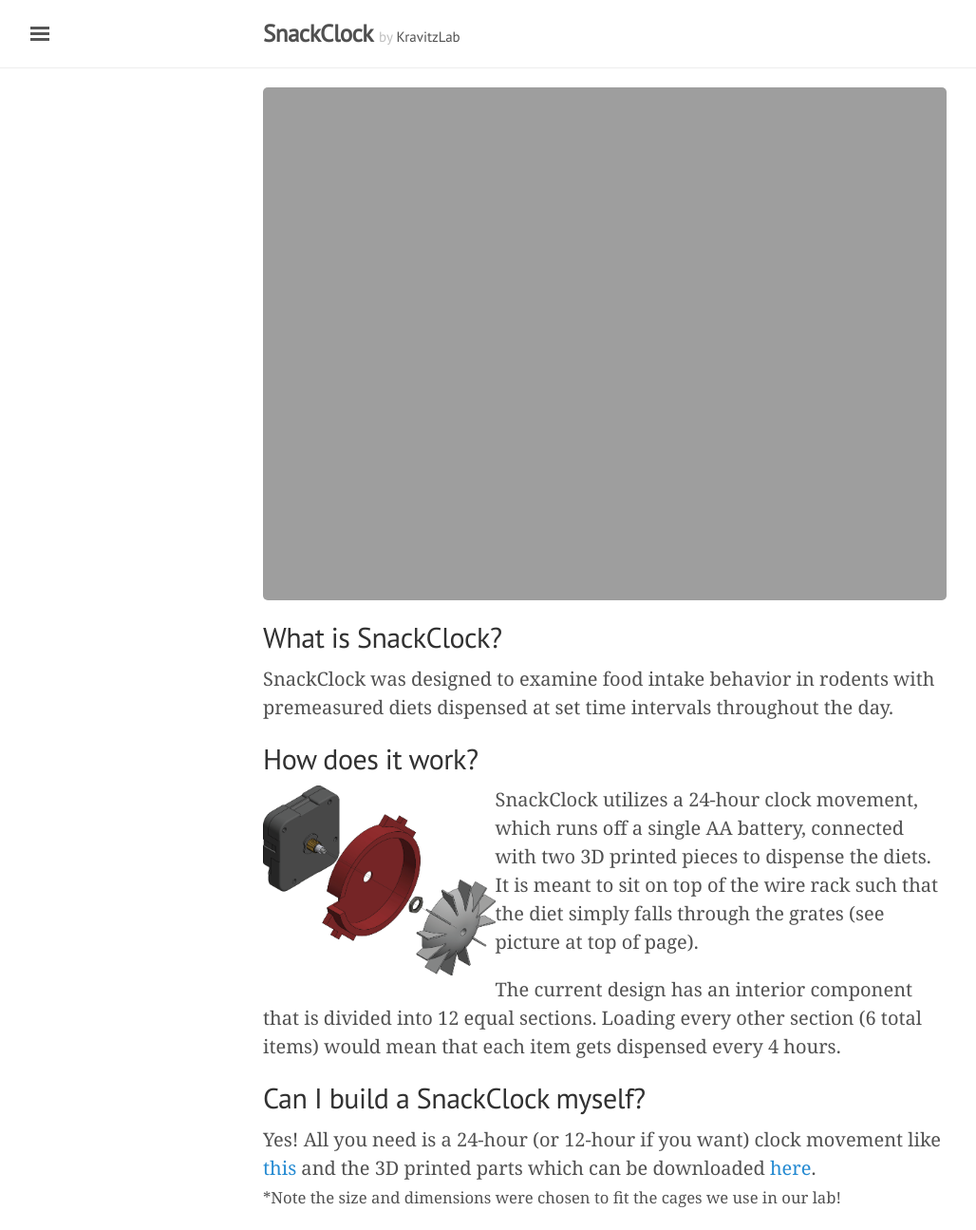
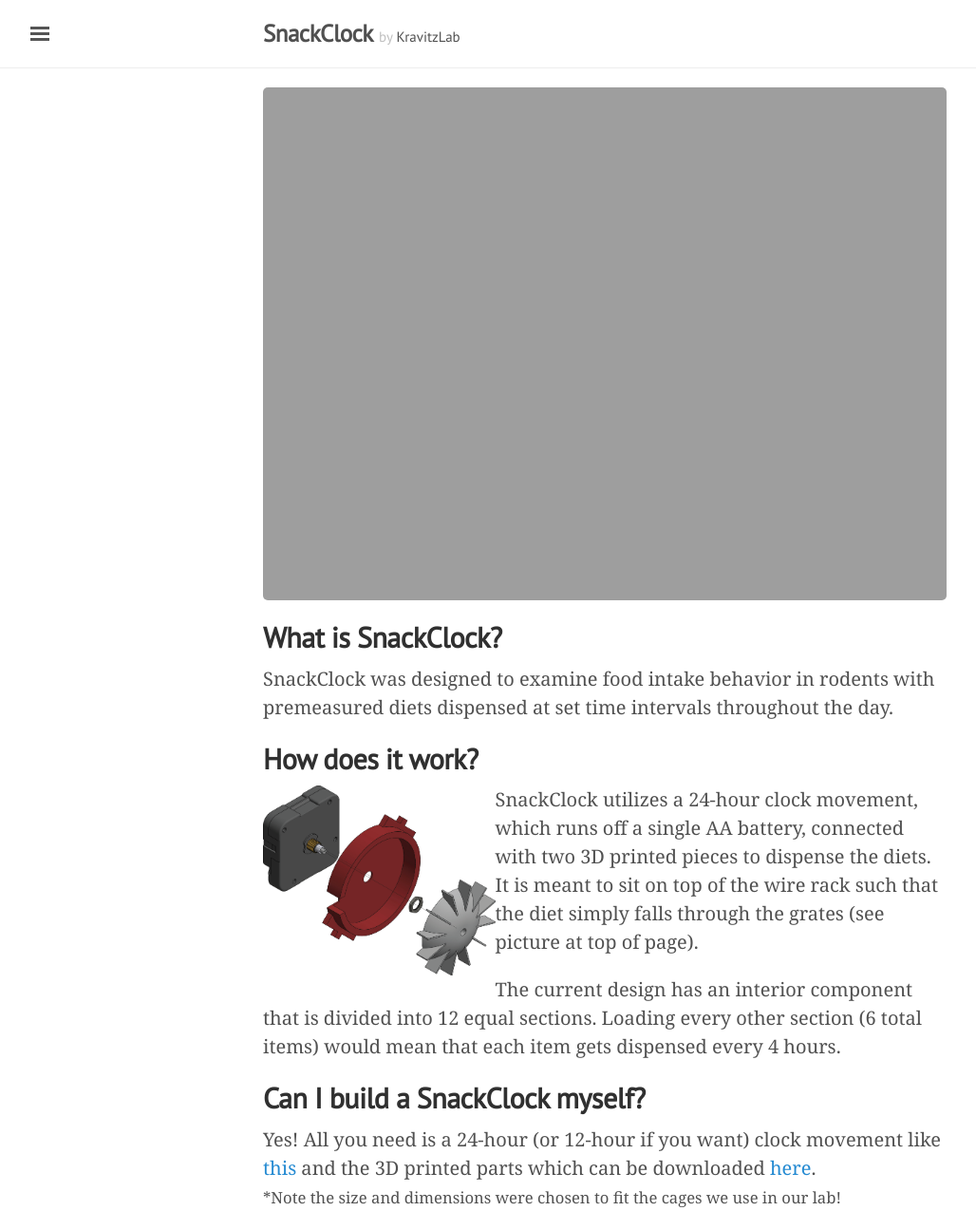
Before and after one commit to KravitzLabDevices/SnackClock, a Jekyll site: the page built from index.html, in a window 1280 px wide. Shown: the whole page at 95% size, without its empty margins (3-1031 px from the left). Built offline with Jekyll 4.4.1, drawn with Linux system fonts in a browser that asks for light colours; some web fonts are replaced; the list of posts is cut into pages by our own code.

```diff
--- a/index.html
+++ b/index.html
@@ -8,10 +8,10 @@ title: Home
 <!-- <p>Learning about research in a new area can be daunting, so it's best to start small.</p> -->
 <img src="{{ site.baseurl }}/public/images/snack_clock_topview.jpg" alt="assembled snack clock in cage" style="padding: 0px 0px 0px 0px; width: 100%; min-width: 310px;">
 
-<h2> What is SnackClock?</h2>
+<h2><strong>What is SnackClock?</strong></h2>
 <p>SnackClock was designed to examine food intake behavior in rodents with premeasured diets dispensed at set time intervals throughout the day.</p>
 
-<h2> How does it work?</h2>
+<h2><strong>How does it work?</strong></h2>
 <img src="{{ site.baseurl }}/public/images/SnackClock_view3.png" alt="SnackClock exploded" align="left" height="200px">
 
 <p>SnackClock utilizes a 24-hour clock movement, which runs off a single AA battery, connected with two 3D printed pieces to dispense the diets. It is meant to sit on top
@@ -20,7 +20,7 @@ of the wire rack such that the diet simply falls through the grates (see picture
 <p>The current design has an interior component that is divided into 12 equal sections. Loading every other section (6 total items) would mean that each item gets dispensed
 every 4 hours.</p>
 
-<h2> Can I build a SnackClock myself?</h2>
+<h2><strong>Can I build a SnackClock myself?</strong></h2>
 <p>Yes! All you need is a 24-hour (or 12-hour if you want) clock movement like <a href=https://www.klockit.com/24hour-quartz-clock-movement.html>this</a> and the 3D printed parts
 which can be downloaded <a href=https://github.com/KravitzLab/SnackClock/tree/master/public/CAD_files>here</a>.
 
```
